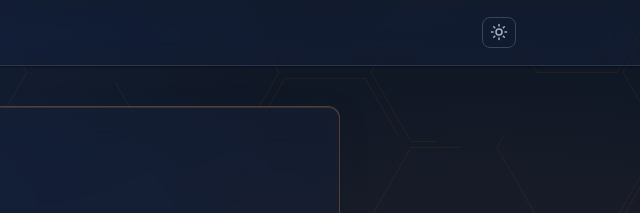
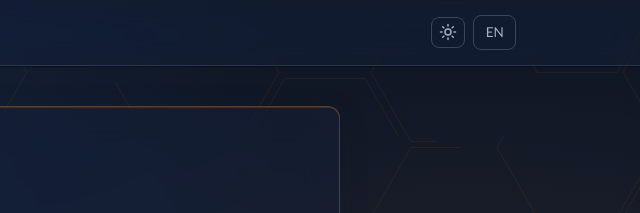
Before and after one commit to devbytexx/SharePassword, a website with bundled scripts: page public/impressum.html in a window 1280 px wide. Shown: the top 213 px of the page, 640-1280 px from the left. Built offline with nearby package versions, Linux system fonts and the light colour scheme.

Commit message:
fix(static-pages): lang toggle missing in imprint/privacy/security header
User-reported: on /impressum.html, /datenschutz.html and /sicherheit.html
the header only carried the theme toggle, not the language switch.
Following one of those links from the main page dropped the EN/DE
button, which was inconsistent and confusing.

- New /js/static-page-init.js — single CSP-clean entry point that
  initialises the theme toggle and a lang toggle. Lang toggle on these
  pages stores the new preference and navigates to '/' (the static
  pages exist only in German for legal-text reasons, so DE↔EN happens
  on the next page load on the front page).
- impressum.html, datenschutz.html, sicherheit.html: added the
  #lang-toggle button next to #theme-toggle and switched their inline
  module init to the new external script.

```diff
--- a/public/impressum.html
+++ b/public/impressum.html
@@ -18,6 +18,7 @@
       </a>
       <div class="header-actions">
         <button id="theme-toggle" class="theme-toggle" type="button" aria-label="Theme wechseln"></button>
+        <button id="lang-toggle" class="lang-toggle" type="button" aria-label="Sprache wechseln">EN</button>
       </div>
     </div>
   </header>
@@ -49,10 +50,7 @@
     <span class="brand__title">© BYTEXX IT</span>
   </footer>
 
-  <script type="module">
-    import { initThemeToggle } from '/js/theme.js';
-    initThemeToggle();
-  </script>
+  <script type="module" src="/js/static-page-init.js"></script>
   <script type="module" src="/js/hexagon.js"></script>
 </body>
 </html>
--- /dev/null
+++ b/public/js/static-page-init.js
@@ -0,0 +1,23 @@
+// Header-Init für statische Seiten (Impressum, Datenschutz, Sicherheit):
+//   - Theme-Toggle (Sonne/Mond)
+//   - Sprach-Toggle (DE ↔ EN). Da die statischen Seiten nicht i18n-übersetzt
+//     sind, navigiert ein Sprachwechsel zur Startseite, wo die Sprache greift.
+
+import { initThemeToggle } from '/js/theme.js';
+
+initThemeToggle();
+
+(function setupLangToggle() {
+  const KEY = 'sp.lang';
+  const btn = document.getElementById('lang-toggle');
+  if (!btn) return;
+  const current = localStorage.getItem(KEY) || 'de';
+  btn.textContent = current === 'de' ? 'EN' : 'DE';
+  btn.addEventListener('click', () => {
+    const next = current === 'de' ? 'en' : 'de';
+    try { localStorage.setItem(KEY, next); } catch (_) {}
+    // Statische Seiten gibt es nur auf Deutsch — Wechsel führt zur
+    // Startseite, wo die UI dann auf Englisch erscheint.
+    location.href = '/';
+  });
+})();
```
Also changed, not shown: public/datenschutz.html (+2 -4 lines), public/sicherheit.html (+2 -4 lines).
